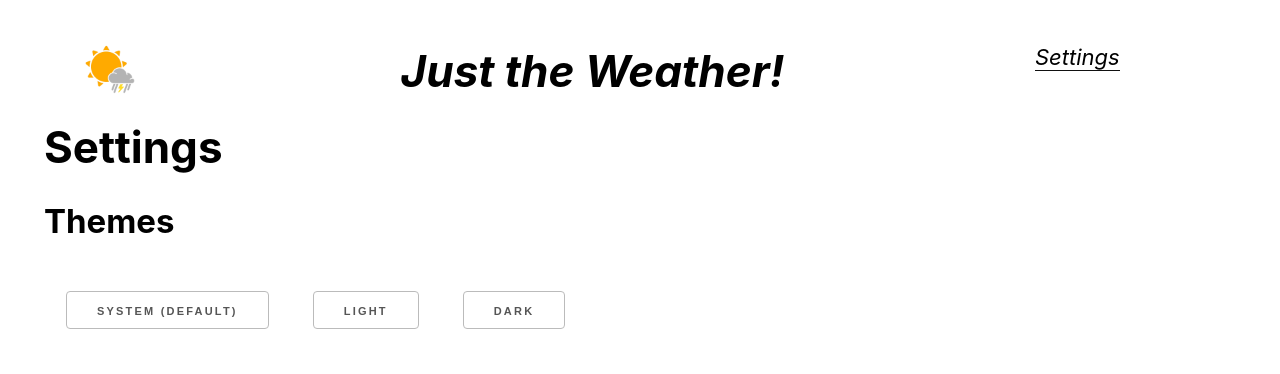
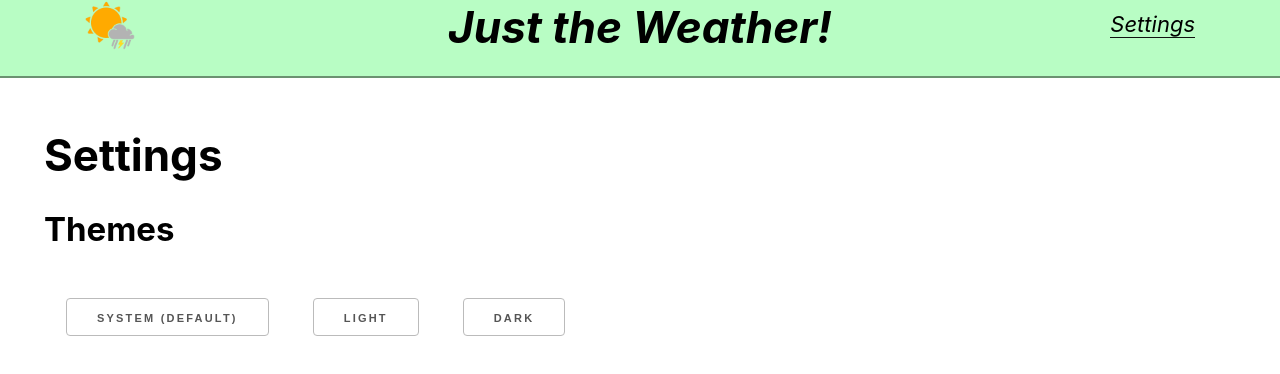
Before and after one commit to wboka/weather, a Next.js app: page /settings in a window 1280 px wide. Shown: the top 374 px of the page. Built offline with nearby package versions, Linux system fonts and the light colour scheme.

Commit message:
chore: update styles

```diff
--- a/components/Menu.jsx
+++ b/components/Menu.jsx
@@ -3,10 +3,11 @@ import Link from "next/link";
 
 const Menu = () => {
 	return (
+		<div className="menu">
 			<div className="container">
 				<div className="row">
 					<div
-					className="col-4 col-sm-1"
+						className="col-4 col-sm-2"
 						style={{ justifyContent: "center", alignItems: "center" }}
 					>
 						<Image
@@ -17,17 +18,21 @@ const Menu = () => {
 							height={50}
 						/>
 					</div>
-				<div className="col-8 col-sm-9" style={{ textAlign: "center" }}>
+					<div
+						className="col-8 title"
+						style={{ textAlign: "center" }}
+					>
 						<Link href="/">
 							<a>
 								<h1>Just the Weather!</h1>
 							</a>
 						</Link>
 					</div>
-				<div className="col-12 col-sm-2">
+					<div className="col-12 col-sm-2 settings">
 						<Link href="/settings">
 							<a>Settings</a>
 						</Link>
+					</div>
 				</div>
 			</div>
 		</div>
--- a/pages/_app.js
+++ b/pages/_app.js
@@ -1,5 +1,6 @@
 import { ThemeProvider } from "next-themes";
 import "../styles/globals.css";
+import "../styles/menu.css";
 import "../styles/lib/bootstrap-grid.min.css";
 
 function MyApp({ Component, pageProps }) {
--- a/pages/settings.jsx
+++ b/pages/settings.jsx
@@ -13,19 +13,17 @@ export function Settings() {
 	if (!mounted) return null;
 
 	return (
-		<main>
+		<div>
 			<Header title="Settings" />
-
 			<Menu />
-
-			<h1>Settings</h1>
-
-			<h2>Themes</h2>
-
-			<button onClick={() => setTheme("system")}>System (Default)</button>
-			<button onClick={() => setTheme("light")}>Light</button>
-			<button onClick={() => setTheme("dark")}>Dark</button>
-		</main>
+			<main>
+				<h1>Settings</h1>
+				<h2>Themes</h2>
+				<button onClick={() => setTheme("system")}>System (Default)</button>
+				<button onClick={() => setTheme("light")}>Light</button>
+				<button onClick={() => setTheme("dark")}>Dark</button>
+			</main>
+		</div>
 	);
 }
 
--- a/pages/weather/location/[location].js
+++ b/pages/weather/location/[location].js
@@ -39,11 +39,11 @@ class Weather extends React.Component {
 
 	render() {
 		return (
-			<main id="top">
+			<div>
 				<Header title={this.state.location} />
 
 				<Menu />
-
+				<main id="top">
 					<Link href="/">
 						<a>Back to home</a>
 					</Link>
@@ -80,6 +80,7 @@ class Weather extends React.Component {
 						)}
 					</div>
 				</main>
+			</div>
 		);
 	}
 }
--- /dev/null
+++ b/styles/Menu.css
@@ -0,0 +1,26 @@
+.menu {
+	background: #b8fdc4;
+	border-bottom: 2px solid #6b9271;
+	margin-bottom: 0.25em;
+}
+
+.dark .menu {
+	background: #2e0000;
+	border-bottom-color: #1e0000;
+}
+
+.settings, .title {
+	padding: 0.5em;
+	text-align: center;
+}
+
+@media (min-width: 575px) {
+	.settings,
+	.title {
+		text-align: right;
+	}
+
+	.title {
+		padding: 0;
+	}
+}
--- a/styles/globals.css
+++ b/styles/globals.css
@@ -126,6 +126,11 @@ input[type="button"]:focus {
 	color: #121212;
 }
 
+.dark .menu {
+	background: #2e0000;
+	border-bottom-color: #1e0000;
+}
+
 .flex {
 	display: flex;
 	flex-direction: column;
@@ -161,7 +166,7 @@ input[type="button"]:focus {
 }
 
 /* Larger than phablet */
-@media (min-width: 550px) {
+@media (min-width: 575px) {
 	html,
 	body {
 		font-size: 16px;
```
Also changed, not shown: 1 other file (tests, documents, lock files or other folders). Lines whose indentation alone changed are shown as unchanged.
